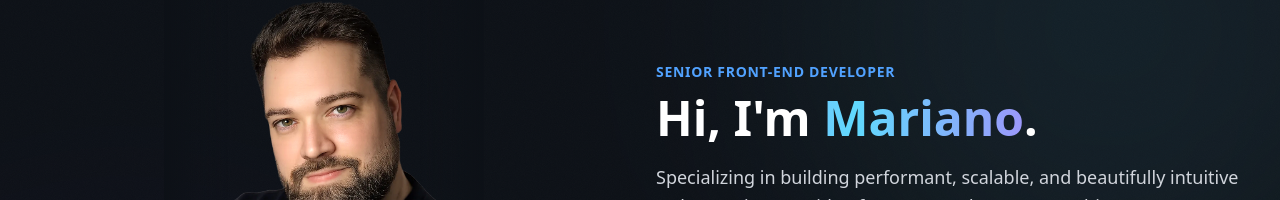
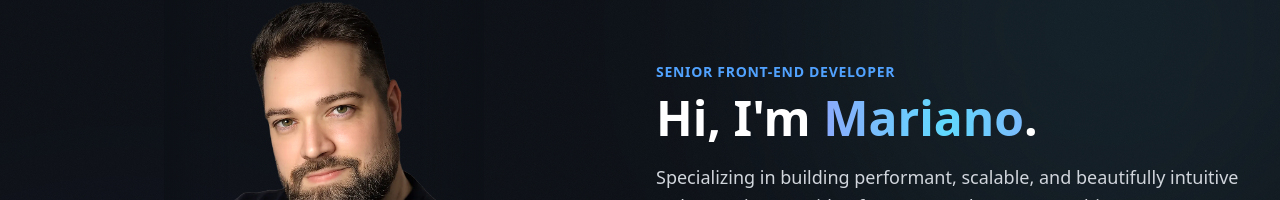
Before and after one commit to MarianoRDZ/website-react, a React (Vite) app: page / in a window 1280 px wide. Shown: the part 144-344 px from the top of the page. Built offline with nearby package versions, Linux system fonts and the light colour scheme.

Commit message:
fix: suavizar transición de nombre blanco a gradient (white → colors en 0.9s)

```diff
--- a/src/index.css
+++ b/src/index.css
@@ -93,7 +93,24 @@
   -webkit-background-clip: text;
   background-clip: text;
   -webkit-text-fill-color: transparent;
-  animation: gradient-flow 4s linear infinite;
+  animation: gradient-appear 0.9s ease-out forwards, gradient-flow 4s 0.9s linear infinite;
+}
+
+@keyframes gradient-appear {
+  from {
+    background: linear-gradient(90deg, #ffffff, #ffffff, #ffffff);
+    background-size: 200% auto;
+    -webkit-background-clip: text;
+    background-clip: text;
+    -webkit-text-fill-color: transparent;
+  }
+  to {
+    background: linear-gradient(90deg, #60d9fd, #a78bfa, #60d9fd);
+    background-size: 200% auto;
+    -webkit-background-clip: text;
+    background-clip: text;
+    -webkit-text-fill-color: transparent;
+  }
 }
 
 @keyframes gradient-flow {
```
